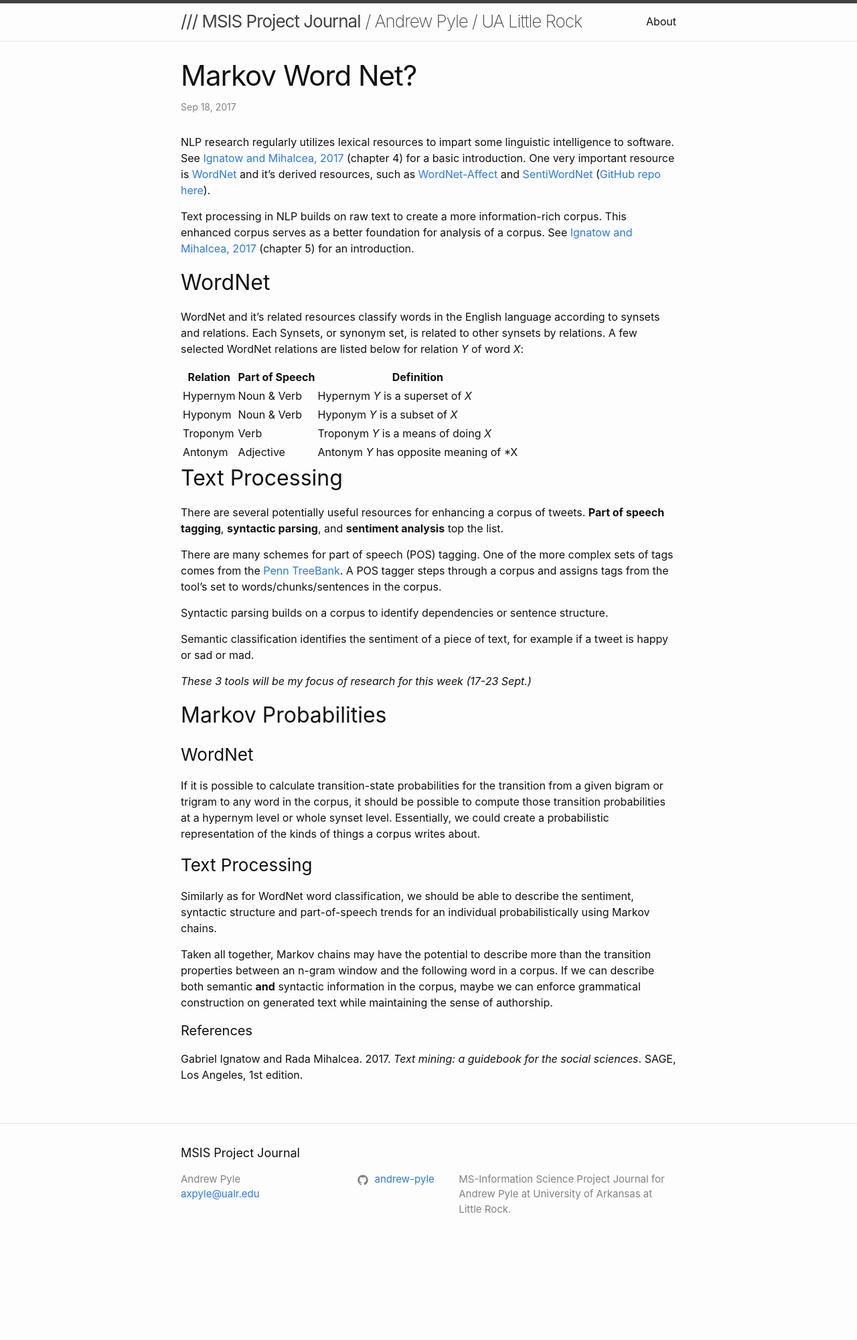
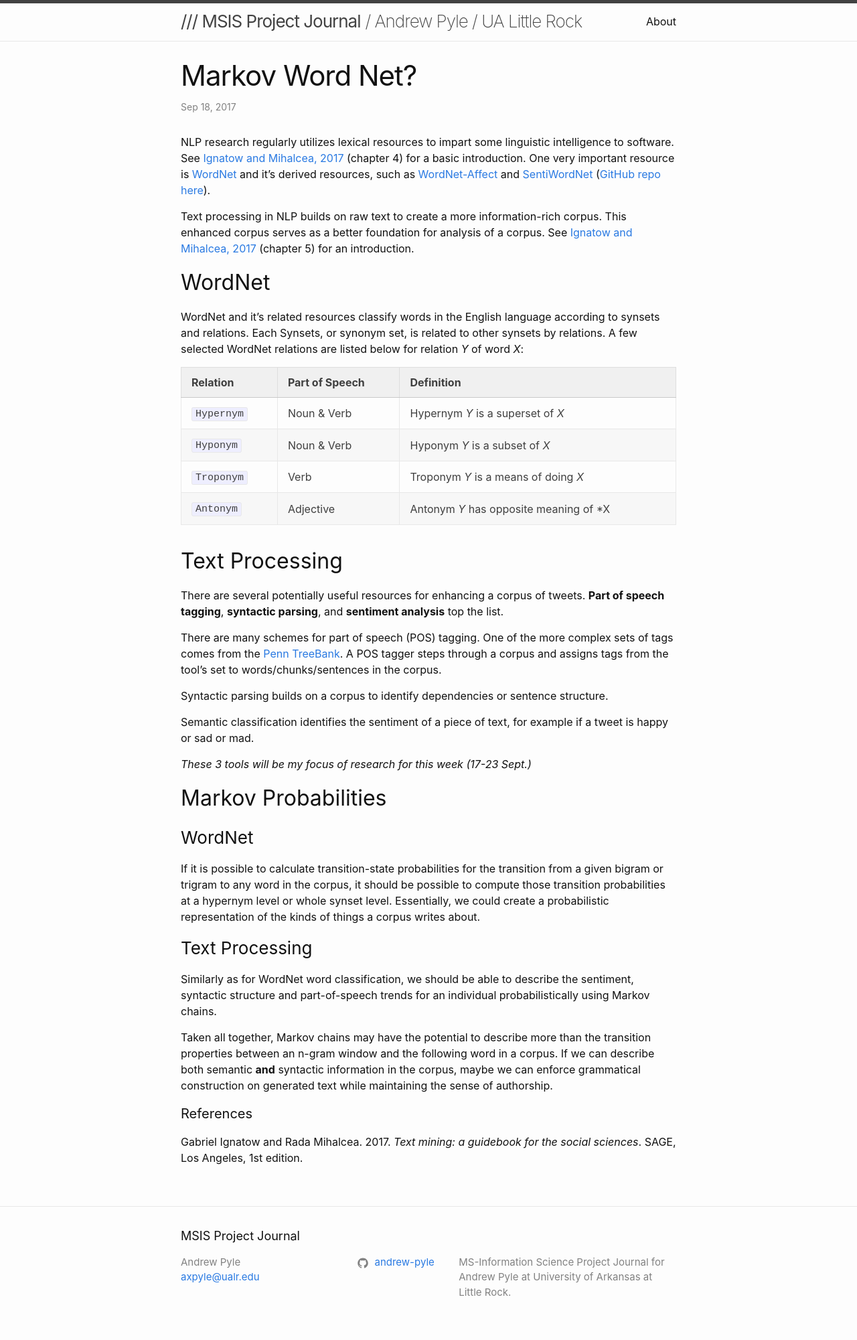
Before and after one commit to andrew-pyle/msis-journal, a Jekyll site: the page built from docs/_posts/2017-09-18-Word-Net.md, in a window 1280 px wide. Shown: the whole page at 67% size. Built offline with Jekyll 4.4.1, drawn with Linux system fonts in a browser that asks for light colours; before the commit the page ends 1877 px from its top, so only the background shows below that.

Commit message:
Copy Table styling from Jekyll Minima GitHub
Also replace pipes and `code` formatting into markdown post table

```diff
--- a/docs/_posts/2017-09-18-Word-Net.md
+++ b/docs/_posts/2017-09-18-Word-Net.md
@@ -12,12 +12,12 @@ Text processing in NLP builds on raw text to create a more information-rich corp
 
 WordNet and it's related resources classify words in the English language according to synsets and relations. Each Synsets, or synonym set, is related to other synsets by relations. A few selected WordNet relations are listed below for relation *Y* of word *X*:
 
-Relation   | Part of Speech | Definition
----------- | -------------- | ----------
-Hypernym | Noun & Verb    | Hypernym *Y* is a superset of *X*
-Hyponym  | Noun & Verb    | Hyponym *Y* is a subset of *X*
-Troponym | Verb           | Troponym *Y* is a means of doing *X*
-Antonym  | Adjective      |  Antonym *Y* has opposite meaning of *X
+| Relation   | Part of Speech | Definition |
+| ---------- | -------------- | ---------- |
+| `Hypernym` | Noun & Verb    | Hypernym *Y* is a superset of *X* |
+| `Hyponym`  | Noun & Verb    | Hyponym *Y* is a subset of *X* |
+| `Troponym` | Verb           | Troponym *Y* is a means of doing *X* |
+| `Antonym`  | Adjective      |  Antonym *Y* has opposite meaning of *X |
 
 ## Text Processing
 
--- a/docs/_sass/minima.scss
+++ b/docs/_sass/minima.scss
@@ -24,6 +24,8 @@ $brand-color:      #2a7ae2 !default;
 $grey-color:       #828282 !default;
 $grey-color-light: lighten($grey-color, 40%) !default;
 $grey-color-dark:  darken($grey-color, 25%) !default;
+
+$table-text-align: left !default;
 
 // Width of the content area
 $content-width:    800px !default;
--- a/docs/_sass/minima/_base.scss
+++ b/docs/_sass/minima/_base.scss
@@ -213,3 +213,33 @@ pre {
     padding-top: 5px;
   }
 }
+
+
+
+/**
+ * Tables
+ */
+table {
+  margin-bottom: $spacing-unit;
+  width: 100%;
+  text-align: $table-text-align;
+  color: lighten($text-color, 18%);
+  border-collapse: collapse;
+  border: 1px solid $grey-color-light;
+  tr {
+    &:nth-child(even) {
+      background-color: lighten($grey-color-light, 6%);
+    }
+  }
+  th, td {
+    padding: ($spacing-unit / 3) ($spacing-unit / 2);
+  }
+  th {
+    background-color: lighten($grey-color-light, 3%);
+    border: 1px solid darken($grey-color-light, 4%);
+    border-bottom-color: darken($grey-color-light, 12%);
+  }
+  td {
+    border: 1px solid $grey-color-light;
+  }
+}
```
